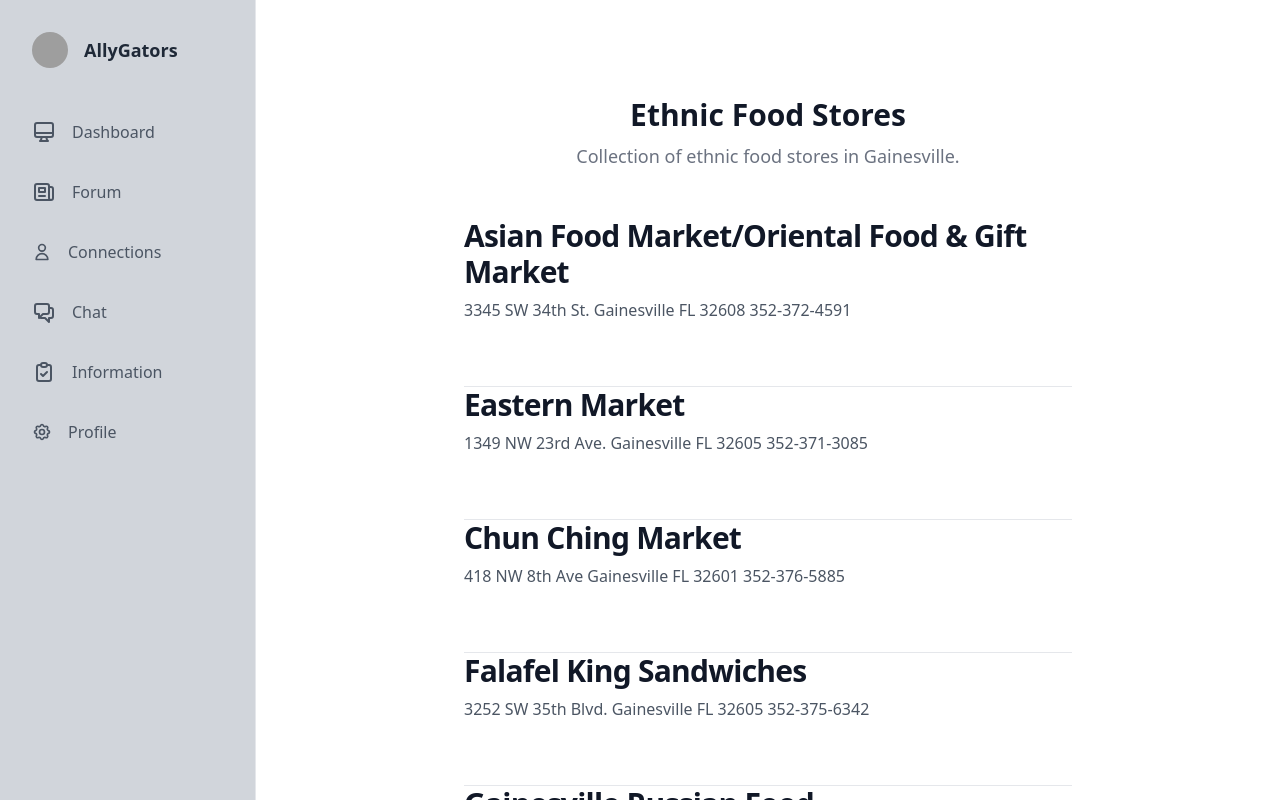
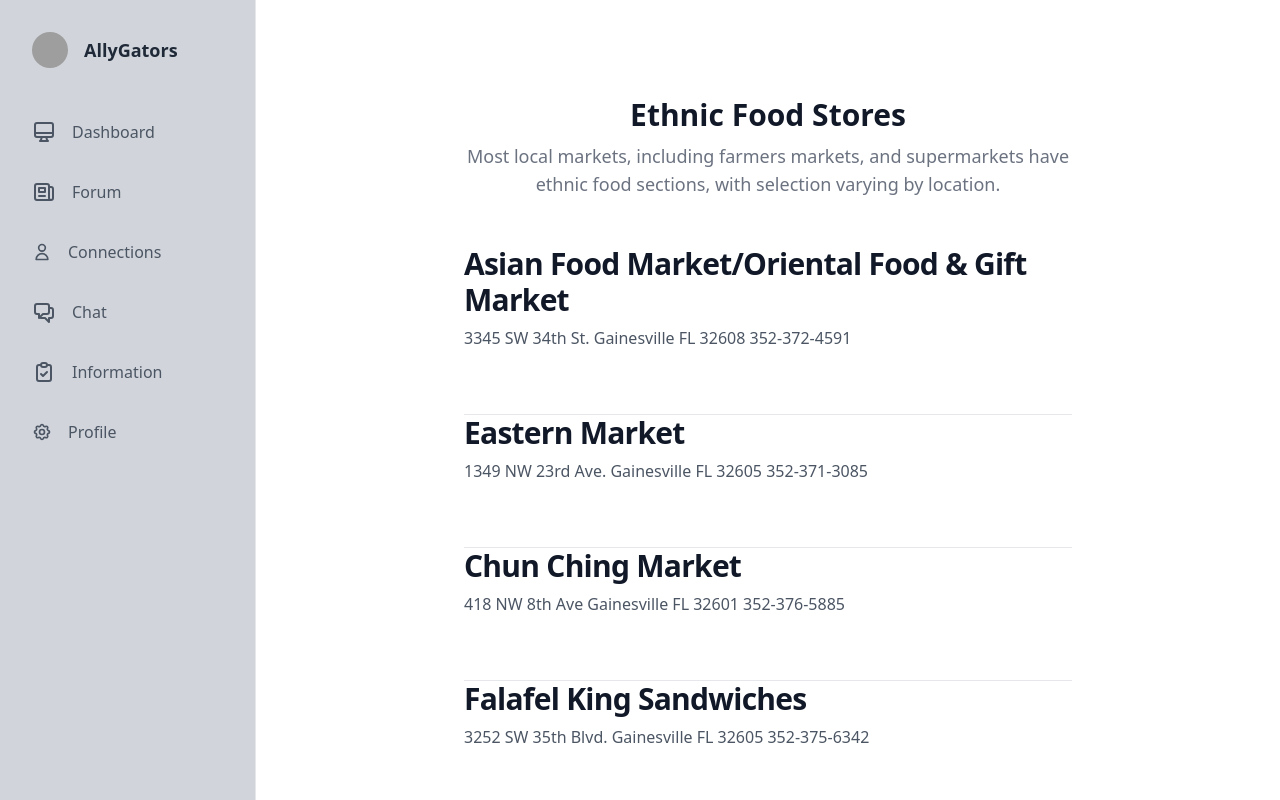
Before and after one commit to kovurusaisachin/AllyGator, a Next.js app in the folder Frontend/allygator_frontend/: page /dashboard/miscellaneous/ethnicfoodstores in a window 1280 px wide. Shown: the top 800 px of the page. Built offline with nearby package versions, Linux system fonts and the light colour scheme; grey boxes are pictures that could not be loaded.

Commit message:
Ethnic food stores page 2 modified

```diff
--- a/Frontend/allygator_frontend/pages/dashboard/miscellaneous/ethnicfoodstores/index.tsx
+++ b/Frontend/allygator_frontend/pages/dashboard/miscellaneous/ethnicfoodstores/index.tsx
@@ -6,7 +6,7 @@ export default function ethnicfoodstores () {
         <section className="w-full px-4 py-24 mx-auto max-w-7xl md:w-3/4 lg:w-2/4">
   <div className="mb-12 text-left md:text-center">
     <h2 className="mb-2 text-3xl font-extrabold leading-tight text-gray-900">Ethnic Food Stores</h2>
-    <p className="text-lg text-gray-500">Collection of ethnic food stores in Gainesville.</p>
+    <p className="text-lg text-gray-500">Most local markets, including farmers markets, and supermarkets have ethnic food sections, with selection varying by location.</p>
   </div>
   <div className="flex flex-col space-y-12 divide-y divide-gray-200">
     <div>
```
